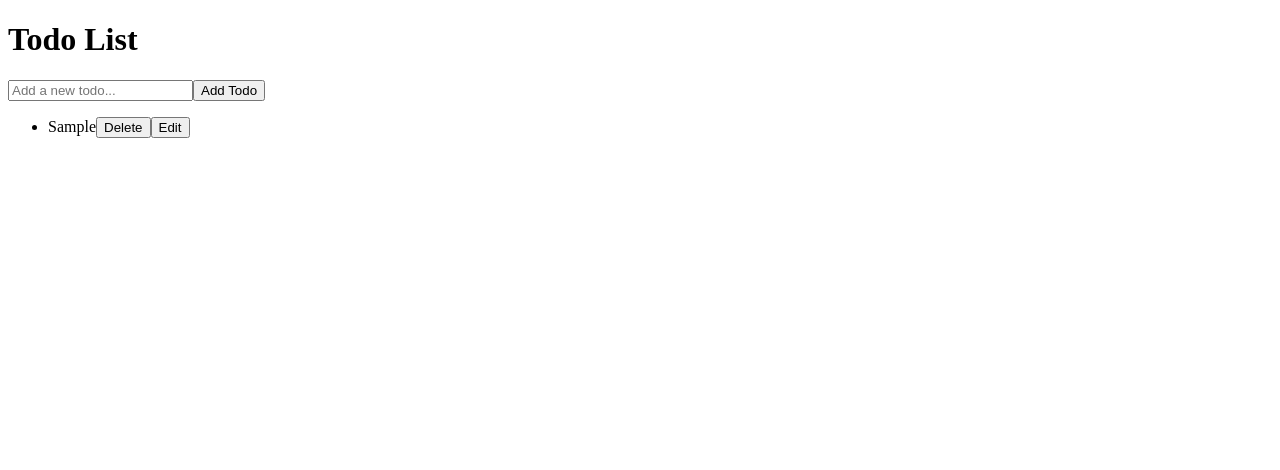
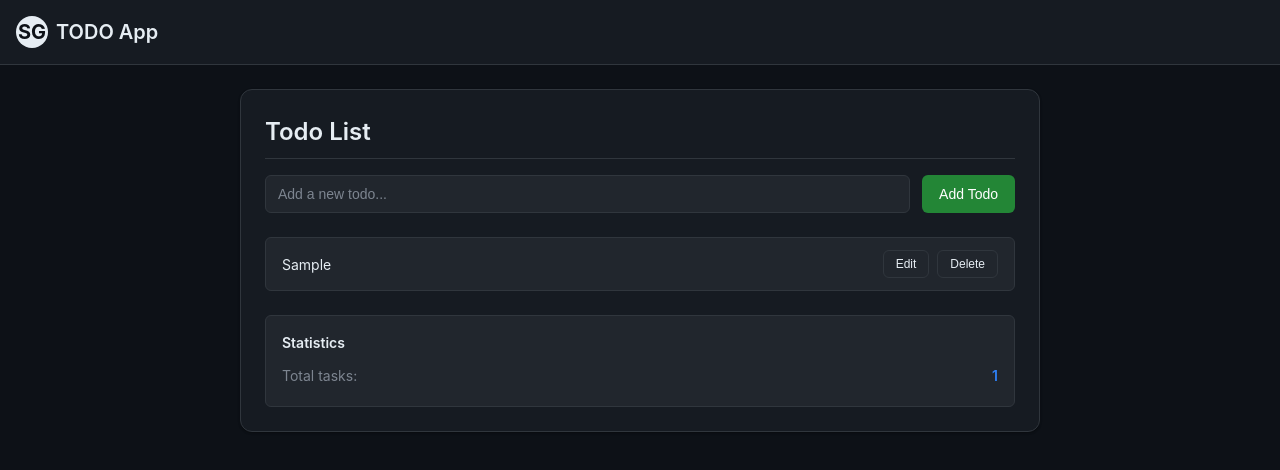
Before and after one commit to iamsg97/js-playground, a website: page src/index.html in a window 1280 px wide. Both pictures are taken after typing "Sample" into the empty fields and a click on the button "Add Todo". Drawn offline with nearby package versions, Linux system fonts and the light colour scheme.

Commit message:
feat: enhance todo app layout with header, input section, and statistics display

```diff
--- a/src/index.html
+++ b/src/index.html
@@ -4,14 +4,30 @@
     <head>
         <meta charset="UTF-8" />
         <meta name="viewport" content="width=device-width, initial-scale=1.0" />
-        <title>TODO App</title>
-        <!--    <link rel="stylesheet" href="styles.css">-->
+        <title>Task Manager - TODO App</title>
+        <link rel="stylesheet" href="styles.css" />
     </head>
     <body>
-        <div class="container">
-            <!-- trying to make react -->
-            <div id="root"></div>
-        </div>
+        <!-- TODO App header -->
+        <header class="app-header">
+            <div class="container">
+                <div class="header-content">
+                    <a href="#" class="app-logo">
+                        <div class="logo-icon">SG</div>
+                        <span>TODO App</span>
+                    </a>
+                </div>
+            </div>
+        </header>
+
+        <!-- Main content area -->
+        <main class="main-content">
+            <div class="container">
+                <!-- React-like root element -->
+                <div id="root"></div>
+            </div>
+        </main>
+
         <script src="https://code.jquery.com/jquery-3.6.0.min.js"></script>
         <script src="index.js" defer></script>
     </body>
--- a/src/index.js
+++ b/src/index.js
@@ -161,13 +161,15 @@
      *   - container {HTMLDivElement} - Main container for the todo application
      *   - children {HTMLElement[]} - Array containing title, input, addButton, and todoList
      * @throws {TypeError} When children passed to createElement are not string or Node
-     */
-    function todoComponent() {
+     */ function todoComponent() {
         const todoContainer = createElement('div', {
             id: 'todo-container',
             class: 'todo-container'
         })
         const title = createElement('h1', { class: 'todo-title' }, 'Todo List')
+
+        // Input section with better structure
+        const inputSection = createElement('div', { class: 'input-section' })
         const input = createElement('input', {
             id: 'todo-input',
             class: 'todo-input',
@@ -186,29 +188,24 @@
             },
             getEditIndex() !== -1 ? 'Update Todo' : 'Add Todo'
         )
+
+        inputSection.appendChild(input)
+        inputSection.appendChild(addButton)
+
         const todoList = createElement('ul', {
             id: 'todo-list',
             class: 'todo-list'
         })
+
         const items = getTodos().map((todo, index) => {
-            return createElement(
-                'li',
-                { class: 'todo-item' },
-                createElement(
+            const todoItem = createElement('li', { class: 'todo-item' })
+            const textSpan = createElement(
                 'span',
                 { class: 'text', id: `todo-${index}` },
                 todo
-                ),
-                createElement(
-                    'button',
-                    {
-                        id: `delete-todo-${index}`,
-                        class: 'delete-button',
-                        type: 'button'
-                    },
-                    'Delete'
-                ),
-                createElement(
+            )
+            const buttonGroup = createElement('div', { class: 'button-group' })
+            const editButton = createElement(
                 'button',
                 {
                     id: `edit-todo-${index}`,
@@ -217,7 +214,22 @@
                 },
                 'Edit'
             )
+            const deleteButton = createElement(
+                'button',
+                {
+                    id: `delete-todo-${index}`,
+                    class: 'delete-button',
+                    type: 'button'
+                },
+                'Delete'
             )
+
+            buttonGroup.appendChild(editButton)
+            buttonGroup.appendChild(deleteButton)
+            todoItem.appendChild(textSpan)
+            todoItem.appendChild(buttonGroup)
+
+            return todoItem
         })
 
         // Add items to the todo list
@@ -228,12 +240,33 @@
                 'No todos available. Add a new todo!'
             )
             todoList.appendChild(emptyMessage)
+        } else {
+            todoList.append(...items)
         }
-        todoList.append(...items)
+
+        // Stats section
+        const statsSection = createElement('div', { class: 'stats-section' })
+        const statsTitle = createElement(
+            'div',
+            { class: 'stats-title' },
+            'Statistics'
+        )
+        const totalStat = createElement('div', { class: 'stats-item' })
+        totalStat.appendChild(createElement('span', {}, 'Total tasks:'))
+        totalStat.appendChild(
+            createElement(
+                'span',
+                { class: 'stats-value' },
+                getTodos().length.toString()
+            )
+        )
+
+        statsSection.appendChild(statsTitle)
+        statsSection.appendChild(totalStat)
 
         return {
             container: todoContainer,
-            children: [title, input, addButton, todoList]
+            children: [title, inputSection, todoList, statsSection]
         }
     }
 
--- /dev/null
+++ b/src/styles.css
@@ -0,0 +1,360 @@
+/* Dark Theme Color Scheme */
+:root {
+    /* Dark Theme Colors */
+    --color-canvas-default: #0d1117;
+    --color-canvas-subtle: #161b22;
+    --color-canvas-inset: #21262d;
+    --color-fg-default: #e6edf3;
+    --color-fg-muted: #7d8590;
+    --color-fg-subtle: #656d76;
+    --color-border-default: #30363d;
+    --color-border-muted: #21262d;
+    --color-accent-fg: #2f81f7;
+    --color-accent-emphasis: #1f6feb;
+    --color-success-fg: #3fb950;
+    --color-danger-fg: #f85149;
+    --color-neutral-emphasis: #6e7681;
+    --color-btn-bg: #21262d;
+    --color-btn-border: #30363d;
+    --color-btn-hover-bg: #30363d;
+    --color-btn-hover-border: #8b949e;
+    --color-btn-primary-bg: #238636;
+    --color-btn-primary-hover-bg: #2ea043;
+    --color-btn-danger-bg: #da3633;
+    --color-btn-danger-hover-bg: #f85149;
+}
+
+/* Reset and base styles */
+* {
+    margin: 0;
+    padding: 0;
+    box-sizing: border-box;
+}
+
+body {
+    font-family: -apple-system, BlinkMacSystemFont, 'Segoe UI', 'Noto Sans',
+        Helvetica, Arial, sans-serif;
+    background-color: var(--color-canvas-default);
+    color: var(--color-fg-default);
+    line-height: 1.5;
+    min-height: 100vh;
+}
+
+.container {
+    max-width: 1280px;
+    margin: 0 auto;
+    padding: 0 16px;
+}
+
+/* Header styles for TODO app */
+.app-header {
+    background-color: var(--color-canvas-subtle);
+    border-bottom: 1px solid var(--color-border-default);
+    padding: 16px 0;
+    margin-bottom: 24px;
+}
+
+.header-content {
+    display: flex;
+    align-items: center;
+    justify-content: space-between;
+}
+
+.app-logo {
+    display: flex;
+    align-items: center;
+    gap: 8px;
+    color: var(--color-fg-default);
+    text-decoration: none;
+    font-size: 20px;
+    font-weight: 600;
+}
+
+.logo-icon {
+    width: 32px;
+    height: 32px;
+    background-color: var(--color-fg-default);
+    border-radius: 50%;
+    display: flex;
+    align-items: center;
+    justify-content: center;
+    font-weight: bold;
+    color: var(--color-canvas-default);
+}
+
+.nav-links {
+    display: flex;
+    gap: 24px;
+    list-style: none;
+}
+
+.nav-links a {
+    color: var(--color-fg-muted);
+    text-decoration: none;
+    font-size: 14px;
+    font-weight: 500;
+    transition: color 0.15s ease;
+}
+
+.nav-links a:hover {
+    color: var(--color-fg-default);
+}
+
+/* Main content area */
+.main-content {
+    background-color: var(--color-canvas-default);
+    min-height: calc(100vh - 200px);
+}
+
+/* Todo container styles with modern card design */
+.todo-container {
+    background-color: var(--color-canvas-subtle);
+    border: 1px solid var(--color-border-default);
+    border-radius: 12px;
+    padding: 24px;
+    max-width: 800px;
+    margin: 0 auto;
+    box-shadow: 0 1px 3px rgba(0, 0, 0, 0.12), 0 1px 2px rgba(0, 0, 0, 0.24);
+}
+
+.todo-title {
+    font-size: 24px;
+    font-weight: 600;
+    color: var(--color-fg-default);
+    margin-bottom: 16px;
+    padding-bottom: 8px;
+    border-bottom: 1px solid var(--color-border-default);
+}
+
+/* Input and button styles */
+.input-section {
+    display: flex;
+    gap: 12px;
+    margin-bottom: 24px;
+    align-items: stretch;
+}
+
+.todo-input {
+    flex: 1;
+    background-color: var(--color-canvas-inset);
+    border: 1px solid var(--color-border-default);
+    border-radius: 6px;
+    padding: 8px 12px;
+    color: var(--color-fg-default);
+    font-size: 14px;
+    line-height: 20px;
+    transition: border-color 0.15s ease, box-shadow 0.15s ease;
+}
+
+.todo-input:focus {
+    outline: none;
+    border-color: var(--color-accent-emphasis);
+    box-shadow: 0 0 0 3px rgba(31, 111, 235, 0.1);
+}
+
+.todo-input::placeholder {
+    color: var(--color-fg-muted);
+}
+
+.todo-button {
+    background-color: var(--color-btn-primary-bg);
+    color: #ffffff;
+    border: 1px solid transparent;
+    border-radius: 6px;
+    padding: 8px 16px;
+    font-size: 14px;
+    font-weight: 500;
+    cursor: pointer;
+    transition: background-color 0.15s ease, border-color 0.15s ease;
+    white-space: nowrap;
+}
+
+.todo-button:hover {
+    background-color: var(--color-btn-primary-hover-bg);
+}
+
+.todo-button:active {
+    transform: translateY(1px);
+}
+
+/* Todo list styles */
+.todo-list {
+    list-style: none;
+}
+
+.todo-item {
+    display: flex;
+    align-items: center;
+    padding: 12px 16px;
+    background-color: var(--color-canvas-inset);
+    border: 1px solid var(--color-border-default);
+    border-radius: 6px;
+    margin-bottom: 8px;
+    transition: background-color 0.15s ease, border-color 0.15s ease;
+}
+
+.todo-item:hover {
+    background-color: var(--color-canvas-subtle);
+    border-color: var(--color-border-muted);
+}
+
+.todo-item .text {
+    flex: 1;
+    color: var(--color-fg-default);
+    font-size: 14px;
+    padding-right: 12px;
+    word-break: break-word;
+}
+
+.todo-item button {
+    background-color: var(--color-btn-bg);
+    color: var(--color-fg-default);
+    border: 1px solid var(--color-btn-border);
+    border-radius: 6px;
+    padding: 6px 12px;
+    font-size: 12px;
+    font-weight: 500;
+    cursor: pointer;
+    margin-left: 8px;
+    transition: all 0.15s ease;
+}
+
+.todo-item button:hover {
+    background-color: var(--color-btn-hover-bg);
+    border-color: var(--color-btn-hover-border);
+}
+
+.edit-button:hover {
+    background-color: var(--color-accent-emphasis) !important;
+    color: #ffffff !important;
+    border-color: var(--color-accent-emphasis) !important;
+}
+
+.delete-button:hover {
+    background-color: var(--color-btn-danger-bg) !important;
+    color: #ffffff !important;
+    border-color: var(--color-btn-danger-bg) !important;
+}
+
+.empty-message {
+    text-align: center;
+    color: var(--color-fg-muted);
+    font-style: italic;
+    padding: 24px;
+    background-color: var(--color-canvas-inset);
+    border: 1px dashed var(--color-border-default);
+    border-radius: 6px;
+}
+
+/* TODO app stats/info section */
+.stats-section {
+    margin-top: 24px;
+    padding: 16px;
+    background-color: var(--color-canvas-inset);
+    border-radius: 6px;
+    border: 1px solid var(--color-border-default);
+}
+
+.stats-title {
+    font-size: 14px;
+    font-weight: 600;
+    color: var(--color-fg-default);
+    margin-bottom: 8px;
+}
+
+.stats-item {
+    display: flex;
+    justify-content: space-between;
+    align-items: center;
+    padding: 4px 0;
+    font-size: 14px;
+    color: var(--color-fg-muted);
+}
+
+.stats-value {
+    font-weight: 600;
+    color: var(--color-accent-fg);
+}
+
+/* Responsive design */
+@media (max-width: 768px) {
+    .container {
+        padding: 0 12px;
+    }
+
+    .todo-container {
+        padding: 16px;
+        margin: 0 8px;
+    }
+
+    .input-section {
+        flex-direction: column;
+        gap: 8px;
+    }
+
+    .todo-item {
+        flex-direction: column;
+        align-items: stretch;
+        gap: 8px;
+    }
+
+    .todo-item .text {
+        padding-right: 0;
+    }
+
+    .todo-item .button-group {
+        display: flex;
+        gap: 8px;
+    }
+
+    .todo-item button {
+        margin-left: 0;
+        flex: 1;
+    }
+
+    .nav-links {
+        display: none;
+    }
+}
+
+/* Loading states and animations */
+.fade-in {
+    animation: fadeIn 0.3s ease-in-out;
+}
+
+@keyframes fadeIn {
+    from {
+        opacity: 0;
+        transform: translateY(-10px);
+    }
+    to {
+        opacity: 1;
+        transform: translateY(0);
+    }
+}
+
+/* Focus styles for accessibility */
+.todo-input:focus,
+.todo-button:focus,
+.todo-item button:focus {
+    outline: 2px solid var(--color-accent-emphasis);
+    outline-offset: 2px;
+}
+
+/* Custom scrollbar for webkit browsers */
+::-webkit-scrollbar {
+    width: 8px;
+}
+
+::-webkit-scrollbar-track {
+    background: var(--color-canvas-default);
+}
+
+::-webkit-scrollbar-thumb {
+    background: var(--color-neutral-emphasis);
+    border-radius: 4px;
+}
+
+::-webkit-scrollbar-thumb:hover {
+    background: var(--color-fg-muted);
+}
```
Lines whose indentation alone changed are shown as unchanged.
